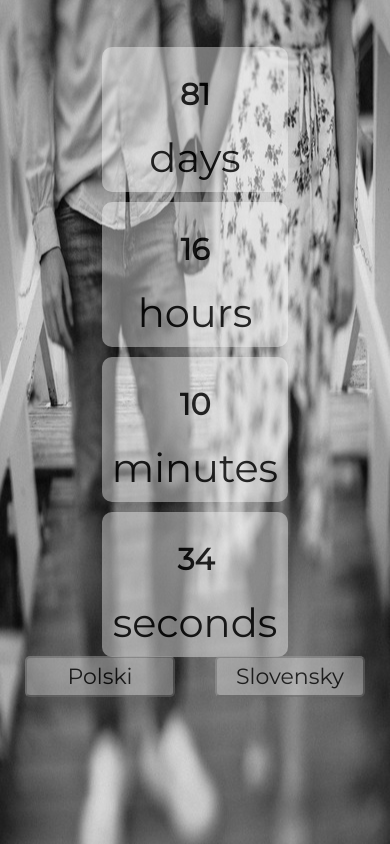
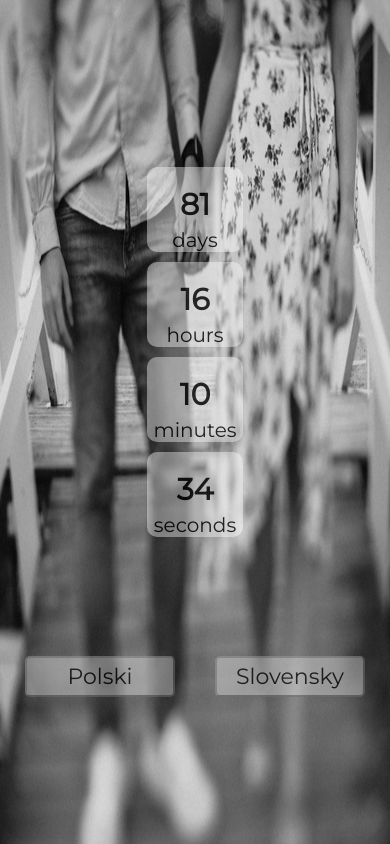
Before and after one commit to tomasandmarta/tomasandmarta.github.io, a plain HTML site: page index.html in a window 390 px wide. Drawn offline with Linux system fonts and the light colour scheme.

Commit message:
Indexcorrection_mobile

```diff
--- a/index.css
+++ b/index.css
@@ -199,16 +199,22 @@ a:visited {
     position: relative;
     align-items: center;
     opacity: 0.8;
-    padding: 10px;
+    padding: 0;
+    justify-content: center;
   }
 
   .number {
     font-size: 30px;
-    width: 65px;
-    padding: 15px;
+
+    padding: 15px 15px 0 15px;
     margin: 8px;
   }
 
+
+.time small {
+  font-size: 20px;
+  font-family: 'Montserrat', sans-serif;
+}
   .lang-menu {
     display: flex;
     flex-direction: row;
```
